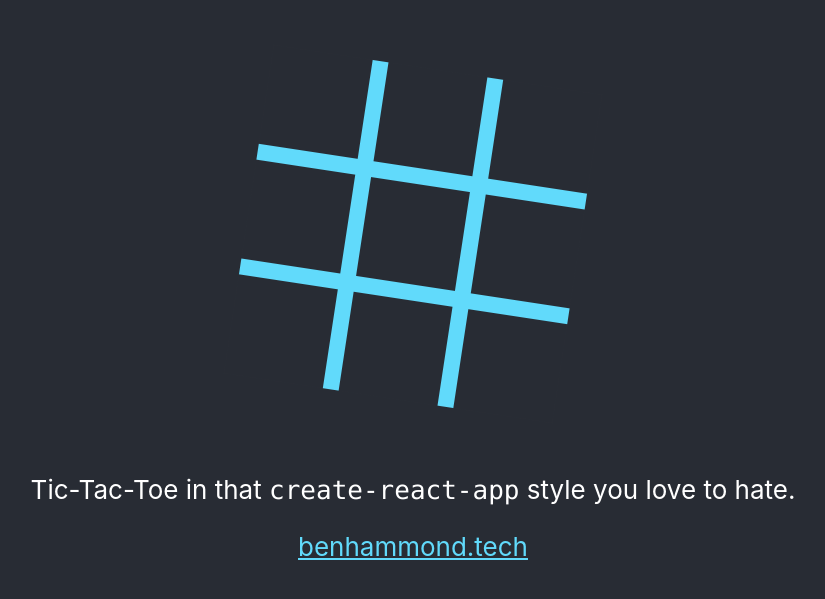
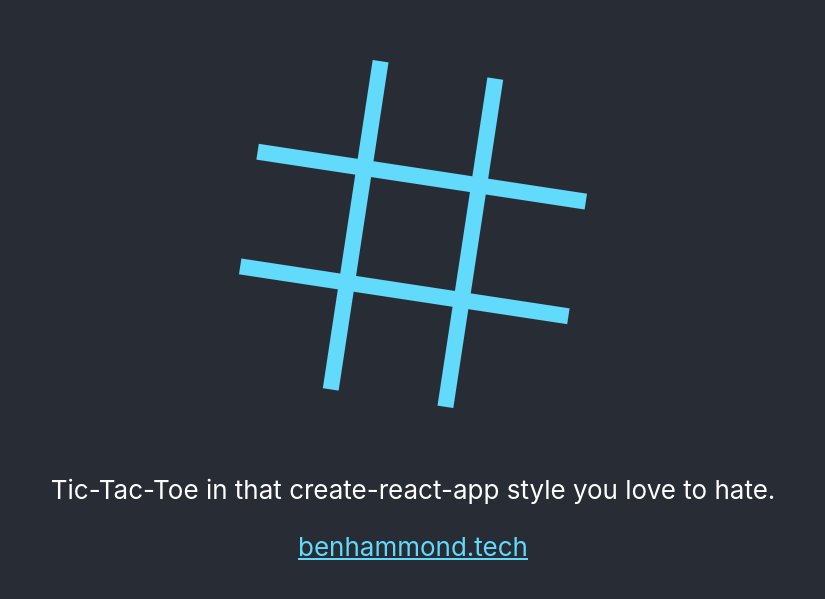
Before and after one commit to benhammondmusic/react-tac-toe, a React (Create React App) app: page / in a window 1280 px wide. Shown: the part 109-708 px from the top of the page, without its empty margins (227-1052 px from the left). Built offline with nearby package versions, Linux system fonts and the light colour scheme.

Commit message:
attempted logic on custom cursors, couldn't do it. uses hand pointer on space instead

```diff
--- a/src/App.jsx
+++ b/src/App.jsx
@@ -1,9 +1,9 @@
-import { useEffect, useState } from 'react';
+import { useState } from 'react';
 import './App.css';
 import TicTacToe from './TicTacToe/TicTacToe.jsx';
 
 function App() {
-  const [message, setMessage] = useState('');
+  const [message, setMessage] = useState('Tic-Tac-Toe in that create-react-app style you love to hate.');
 
   const displayWinner = (winner) => {
     setMessage(`${winner} is the winner!`);
@@ -16,12 +16,8 @@ function App() {
       </main>
 
       <footer>
-        <p>
-          Tic-Tac-Toe in that <code>create-react-app</code> style you love to hate.
-        </p>
-        <p>
-          <code>{message}</code>
-        </p>
+        <p>{message}</p>
+
         <a className="App-link" href="https://benhammond.tech">
           benhammond.tech
         </a>
--- a/src/Space/Space.css
+++ b/src/Space/Space.css
@@ -8,4 +8,6 @@
   justify-content: center;
   border: none;
   font-size: 4em;
+
+  cursor: pointer;
 }
--- a/src/TicTacToe/TicTacToe.css
+++ b/src/TicTacToe/TicTacToe.css
@@ -9,4 +9,6 @@
   grid-gap: 1rem;
   /* This is the standardized property now, but has slightly less support */
   /* gap: 1rem */
+
+  /* cursor: url('../x.png'), auto; */
 }
--- a/src/TicTacToe/TicTacToe.jsx
+++ b/src/TicTacToe/TicTacToe.jsx
@@ -6,6 +6,10 @@ const TicTacToe = ({ displayWinner }) => {
   const [marks, setMarks] = useState([...Array(9)]);
   const [markToPlay, setMarkToPlay] = useState('X');
   const [winner, setWinner] = useState(null);
+  const [turnsPlayed, setTurnsPlayed] = useState(0);
+
+  const xCursor = { cursor: "url('../x.png')" };
+  const oCursor = `cursor: url("../o.png"), auto`;
 
   const checkWinner = (marks) => {
     // console.log('checking winner:', marks);
@@ -48,6 +52,9 @@ const TicTacToe = ({ displayWinner }) => {
 
       // switch player
       setMarkToPlay(markToPlay === 'X' ? 'O' : 'X');
+
+      // increment turns
+      setTurnsPlayed(turnsPlayed + 1);
     }
   };
 
@@ -59,6 +66,15 @@ const TicTacToe = ({ displayWinner }) => {
       setMarkToPlay(winner === 'X' ? 'O' : 'X');
     }
   }, [winner]);
+
+  useEffect(() => {
+    // check for cats-eye
+    if (turnsPlayed === 9 && !winner) {
+      displayWinner('React');
+      setMarks([...Array(9)]);
+      setMarkToPlay('X');
+    }
+  }, [turnsPlayed]);
 
   // update the board display in DOM
   useEffect(() => {
@@ -81,3 +97,5 @@ const TicTacToe = ({ displayWinner }) => {
 };
 
 export default TicTacToe;
+
+//  ""
```
Also changed, not shown: src/o.png (added), src/x.png (added).
